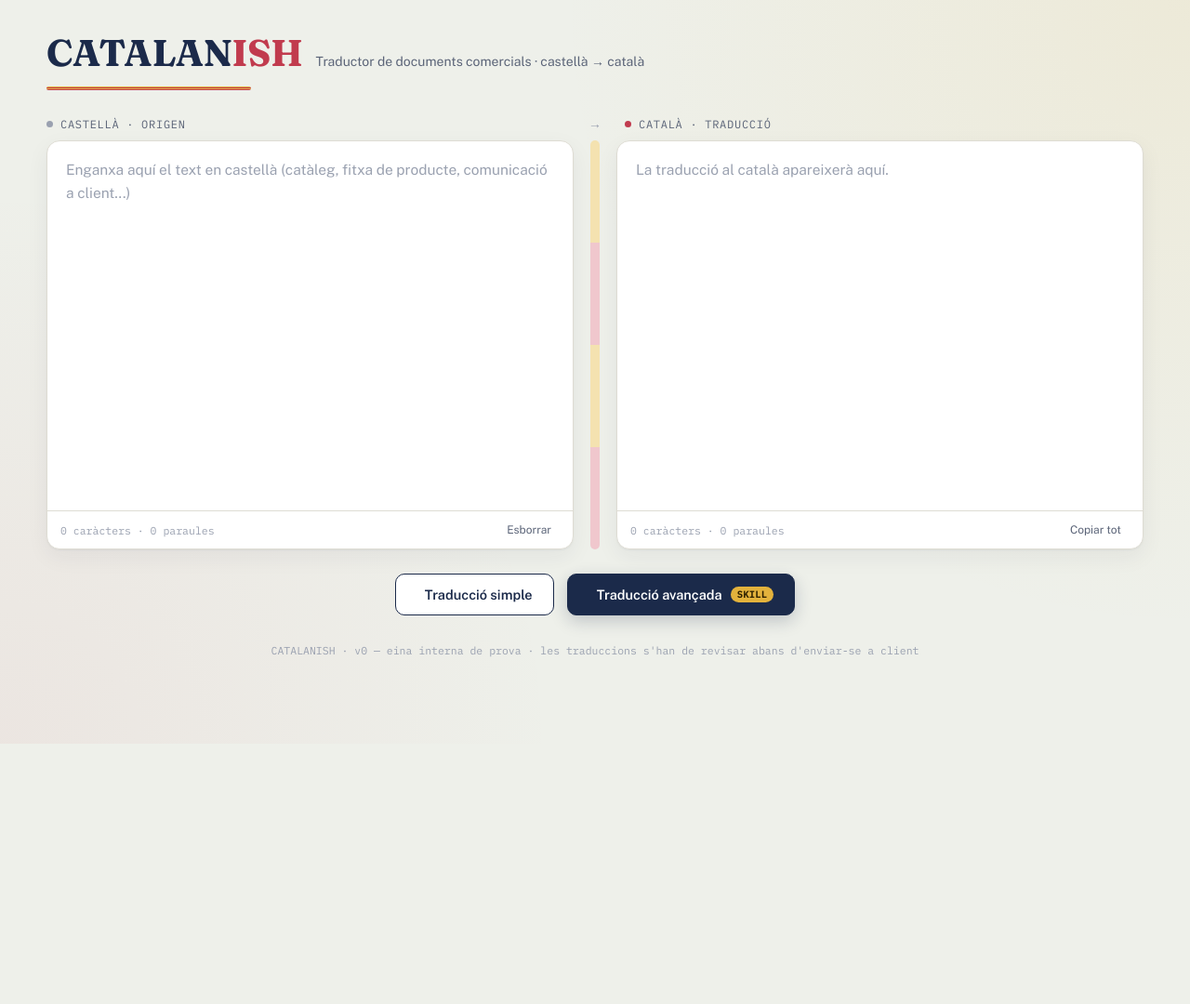
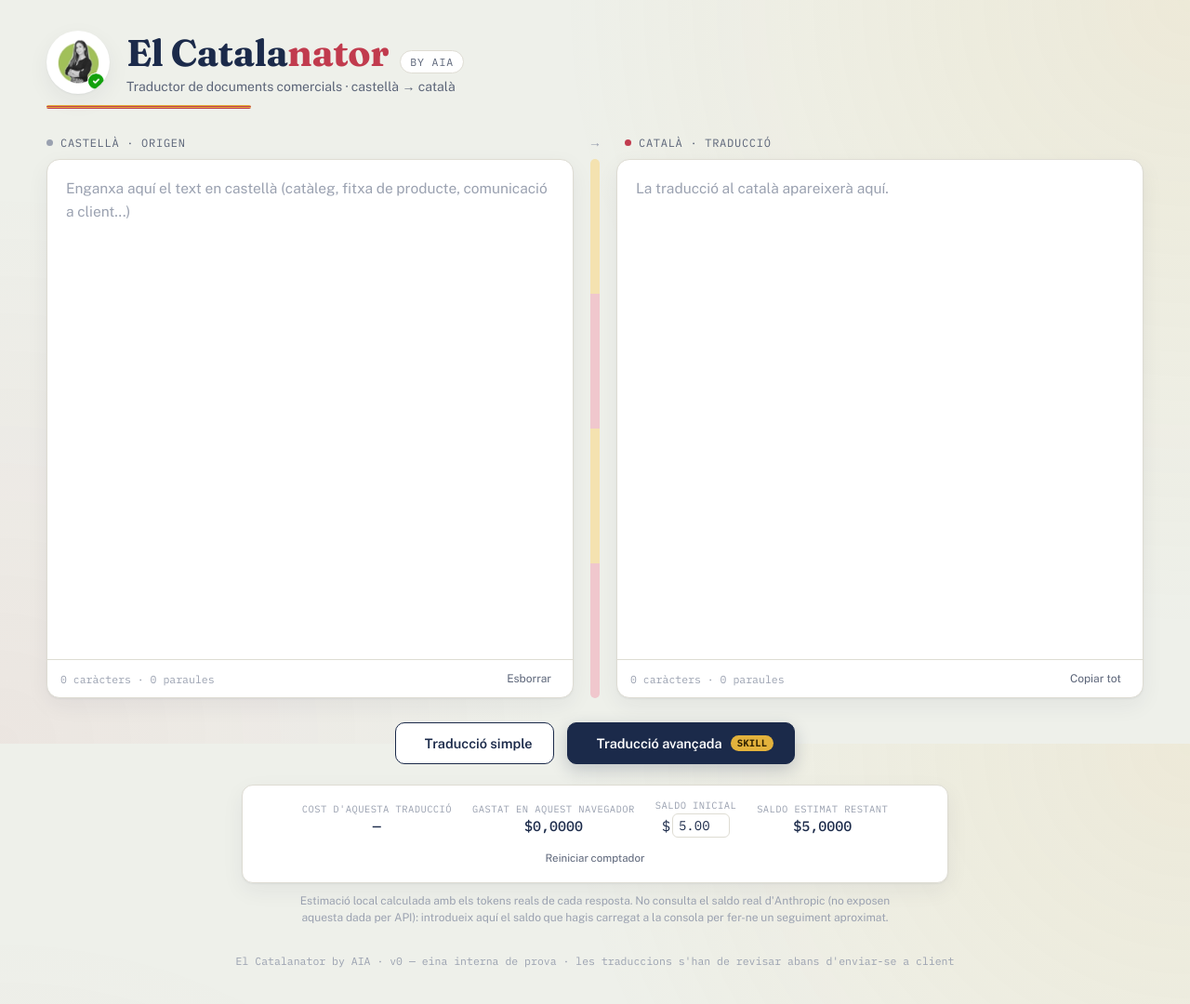
Before and after one commit to oscarruizmangela-dot/elcatalanator, a website: page public/index.html in a window 1280 px wide. Shown: the whole page at 93% size. Before the commit the page ends 800 px from the top, so only its background shows below. Drawn offline with nearby package versions, Linux system fonts and the light colour scheme.

Commit message:
Add files via upload

```diff
--- a/public/index.html
+++ b/public/index.html
@@ -3,7 +3,7 @@
 <head>
 <meta charset="UTF-8">
 <meta name="viewport" content="width=device-width, initial-scale=1.0">
-<title>CATALANISH — Traductor comercial castellà–català</title>
+<title>El Catalanator by AIA — Traductor comercial castellà–català</title>
 <link rel="preconnect" href="https://fonts.googleapis.com">
 <link rel="preconnect" href="https://fonts.gstatic.com" crossorigin>
 <link href="https://fonts.googleapis.com/css2?family=Fraunces:opsz,wght@9..144,500;9..144,600;9..144,700&family=Public+Sans:wght@400;500;600;700&family=IBM+Plex+Mono:wght@400;500&display=swap" rel="stylesheet">
@@ -44,7 +44,22 @@
 
   /* Header */
   header{ margin-bottom: 28px; }
-  .wordmark-row{ display:flex; align-items:baseline; gap:14px; flex-wrap:wrap; }
+  .brand-row{
+    display:flex;
+    align-items:center;
+    gap: 18px;
+    flex-wrap:wrap;
+  }
+  .brand-avatar{
+    width: 68px;
+    height: 68px;
+    border-radius: 50%;
+    object-fit: cover;
+    flex-shrink: 0;
+    box-shadow: var(--shadow);
+    background: var(--panel);
+  }
+  .wordmark-row{ display:flex; align-items:baseline; gap:12px; flex-wrap:wrap; }
   .wordmark{
     font-family: var(--serif);
     font-weight:700;
@@ -54,10 +69,21 @@
     margin:0;
   }
   .wordmark span{ color: var(--red); }
+  .by-aia{
+    font-family: var(--mono);
+    font-size: 11.5px;
+    letter-spacing: .08em;
+    text-transform: uppercase;
+    color: var(--ink-soft);
+    background: var(--panel);
+    border: 1px solid var(--border);
+    padding: 4px 10px;
+    border-radius: 20px;
+  }
   .tagline{
     font-size: 14px;
     color: var(--ink-soft);
-    margin: 2px 0 0;
+    margin: 4px 0 0;
   }
   .senyera-rule{
     margin-top: 12px;
@@ -109,7 +135,7 @@
     box-shadow: var(--shadow);
     display:flex;
     flex-direction:column;
-    min-height: 440px;
+    min-height: 580px;
     overflow:hidden;
   }
   textarea{
@@ -165,7 +191,7 @@
     overflow:hidden;
     display:flex;
     flex-direction:column;
-    min-height: 440px;
+    min-height: 580px;
   }
   .divider i{ flex:1; }
   .divider i:nth-child(odd){ background: var(--gold-soft); }
@@ -264,12 +290,74 @@
     color: var(--ink-faint);
   }
 
+  /* Cost bar */
+  .cost-bar{
+    display:flex;
+    flex-wrap:wrap;
+    align-items:center;
+    justify-content:center;
+    gap: 10px 22px;
+    margin: 22px auto 0;
+    padding: 14px 20px;
+    max-width: 760px;
+    background: var(--panel);
+    border: 1px solid var(--border);
+    border-radius: 12px;
+    box-shadow: var(--shadow);
+  }
+  .cost-item{
+    display:flex;
+    flex-direction:column;
+    align-items:center;
+    gap: 2px;
+  }
+  .cost-label{
+    font-family: var(--mono);
+    font-size: 10.5px;
+    letter-spacing: .04em;
+    text-transform: uppercase;
+    color: var(--ink-faint);
+  }
+  .cost-value{
+    font-family: var(--mono);
+    font-size: 15px;
+    font-weight:500;
+    color: var(--ink);
+  }
+  .cost-item.editable .cost-value-input{
+    font-family: var(--mono);
+    font-size: 15px;
+    color: var(--ink);
+    display:flex;
+    align-items:center;
+    gap:2px;
+  }
+  .cost-item.editable input{
+    width: 62px;
+    border: 1px solid var(--border);
+    border-radius: 6px;
+    padding: 3px 6px;
+    font-family: var(--mono);
+    font-size: 14px;
+    color: var(--ink);
+  }
+  .cost-item.editable input:focus-visible{ outline: 2px solid var(--ink); outline-offset:1px; }
+  #resetCostBtn{ font-size: 11.5px; }
+  .cost-disclaimer{
+    max-width: 640px;
+    margin: 10px auto 0;
+    text-align:center;
+    font-size: 12px;
+    line-height:1.5;
+    color: var(--ink-faint);
+  }
+
   @media (max-width: 760px){
     .panels{ grid-template-columns: 1fr; }
     .divider{ display:none; }
     .lang-row{ grid-template-columns: 1fr; gap:4px; }
     .lang-arrow{ display:none; }
-    .panel{ min-height: 240px; }
+    .panel{ min-height: 320px; }
   }
 </style>
 </head>
@@ -277,9 +365,15 @@
 <div class="app">
 
   <header>
-    <div class="wordmark-row">
-      <h1 class="wordmark">CATALAN<span>ISH</span></h1>
-      <p class="tagline">Traductor de documents comercials · castellà → català</p>
+    <div class="brand-row">
+      <img src="/assets/anna-iglesias.png" alt="Anna Iglesias — AIA" class="brand-avatar">
+      <div>
+        <div class="wordmark-row">
+          <h1 class="wordmark">El Catala<span>nator</span></h1>
+          <span class="by-aia">by AIA</span>
+        </div>
+        <p class="tagline">Traductor de documents comercials · castellà → català</p>
+      </div>
     </div>
     <div class="senyera-rule" aria-hidden="true"><i></i><i></i><i></i><i></i></div>
   </header>
@@ -330,7 +424,30 @@
     </button>
   </div>
 
-  <footer>CATALANISH · v0 — eina interna de prova · les traduccions s'han de revisar abans d'enviar-se a client</footer>
+  <div class="cost-bar">
+    <div class="cost-item">
+      <span class="cost-label">Cost d'aquesta traducció</span>
+      <span class="cost-value" id="lastCost">—</span>
+    </div>
+    <div class="cost-item">
+      <span class="cost-label">Gastat en aquest navegador</span>
+      <span class="cost-value" id="totalSpent">$0,0000</span>
+    </div>
+    <div class="cost-item editable">
+      <span class="cost-label">Saldo inicial</span>
+      <span class="cost-value-input">
+        $<input type="number" id="startBalance" value="5.00" step="0.01" min="0">
+      </span>
+    </div>
+    <div class="cost-item">
+      <span class="cost-label">Saldo estimat restant</span>
+      <span class="cost-value" id="remainingBalance">$5,0000</span>
+    </div>
+    <button class="icon-btn" id="resetCostBtn" type="button">Reiniciar comptador</button>
+  </div>
+  <p class="cost-disclaimer">Estimació local calculada amb els tokens reals de cada resposta. No consulta el saldo real d'Anthropic (no exposen aquesta dada per API): introdueix aquí el saldo que hagis carregat a la consola per fer-ne un seguiment aproximat.</p>
+
+  <footer>El Catalanator by AIA · v0 — eina interna de prova · les traduccions s'han de revisar abans d'enviar-se a client</footer>
 </div>
 
 <script>
@@ -346,6 +463,63 @@
   const errorBanner = document.getElementById('errorBanner');
   const statusBadge = document.getElementById('statusBadge');
   let finalCorrectedText = '';
+
+  // --- Cost tracking ---
+  const lastCostEl = document.getElementById('lastCost');
+  const totalSpentEl = document.getElementById('totalSpent');
+  const remainingBalanceEl = document.getElementById('remainingBalance');
+  const startBalanceInput = document.getElementById('startBalance');
+  const resetCostBtn = document.getElementById('resetCostBtn');
+
+  const COST_STORAGE_KEY = 'catalanator_totalSpent';
+  const BALANCE_STORAGE_KEY = 'catalanator_startBalance';
+
+  function fmtUSD(value){
+    return '$' + value.toLocaleString('es-ES', { minimumFractionDigits: 4, maximumFractionDigits: 4 });
+  }
+
+  function getTotalSpent(){
+    const stored = parseFloat(localStorage.getItem(COST_STORAGE_KEY));
+    return Number.isFinite(stored) ? stored : 0;
+  }
+  function setTotalSpent(value){
+    localStorage.setItem(COST_STORAGE_KEY, String(value));
+    renderCostBar();
+  }
+  function getStartBalance(){
+    const stored = parseFloat(localStorage.getItem(BALANCE_STORAGE_KEY));
+    return Number.isFinite(stored) ? stored : 5.00;
+  }
+  function setStartBalance(value){
+    localStorage.setItem(BALANCE_STORAGE_KEY, String(value));
+    renderCostBar();
+  }
+
+  function renderCostBar(){
+    const spent = getTotalSpent();
+    const start = getStartBalance();
+    totalSpentEl.textContent = fmtUSD(spent);
+    remainingBalanceEl.textContent = fmtUSD(Math.max(0, start - spent));
+    startBalanceInput.value = start.toFixed(2);
+  }
+
+  function addCost(amount){
+    const updated = getTotalSpent() + amount;
+    setTotalSpent(updated);
+  }
+
+  startBalanceInput.addEventListener('change', () => {
+    const value = parseFloat(startBalanceInput.value);
+    setStartBalance(Number.isFinite(value) && value >= 0 ? value : 5.00);
+  });
+
+  resetCostBtn.addEventListener('click', () => {
+    if (confirm('Vols reiniciar el comptador de despesa d\'aquest navegador a 0?')){
+      setTotalSpent(0);
+    }
+  });
+
+  renderCostBar();
 
   function countLabel(text){
     const chars = text.length;
@@ -497,7 +671,7 @@ Segueix sempre aquest format exacte. Les explicacions dels errors (📌) i tots
       throw new Error(data.error || ('HTTP ' + response.status));
     }
     if (!data.text) throw new Error('Resposta buida');
-    return data.text.trim();
+    return { text: data.text.trim(), cost: typeof data.cost === 'number' ? data.cost : 0 };
   }
 
   async function handleTranslate(mode){
@@ -510,14 +684,17 @@ Segueix sempre aquest format exacte. Les explicacions dels errors (📌) i tots
     statusBadge.style.display = 'none';
     copyFinalBtn.style.display = 'none';
     finalCorrectedText = '';
+    lastCostEl.textContent = '…';
     setLoading(true, mode);
     try {
       if (mode === 'simple'){
         const result = await callClaude(SIMPLE_SYSTEM, text);
-        targetText.value = result;
-        finalCorrectedText = result;
+        targetText.value = result.text;
+        finalCorrectedText = result.text;
         statusBadge.textContent = 'Traducció simple';
         statusBadge.style.display = 'inline-block';
+        lastCostEl.textContent = fmtUSD(result.cost);
+        addCost(result.cost);
       } else {
         // Pas 1: traducció comercial (terminologia, registre, format)
         statusBadge.textContent = 'Pas 1/2 · Traduint';
@@ -527,16 +704,21 @@ Segueix sempre aquest format exacte. Les explicacions dels errors (📌) i tots
         // Pas 2: revisió amb la skill de correcció catalana
         statusBadge.textContent = 'Pas 2/2 · Revisant amb la skill';
         targetText.placeholder = 'Revisant amb la skill de correcció catalana...';
-        const report = await callClaude(REVIEWER_SYSTEM, draft);
-        targetText.value = report;
+        const report = await callClaude(REVIEWER_SYSTEM, draft.text);
+        targetText.value = report.text;
 
-        const extracted = extractFinalVersion(report);
-        finalCorrectedText = extracted || draft;
+        const extracted = extractFinalVersion(report.text);
+        finalCorrectedText = extracted || draft.text;
         copyFinalBtn.style.display = 'inline-flex';
         statusBadge.textContent = 'Traducció avançada · skill';
+
+        const stepCost = draft.cost + report.cost;
+        lastCostEl.textContent = fmtUSD(stepCost);
+        addCost(stepCost);
       }
       updateTargetCount();
     } catch (err){
+      lastCostEl.textContent = '—';
       showError('No s\'ha pogut completar la traducció. Torna-ho a provar en uns segons.');
     } finally {
       setLoading(false, mode);
```
